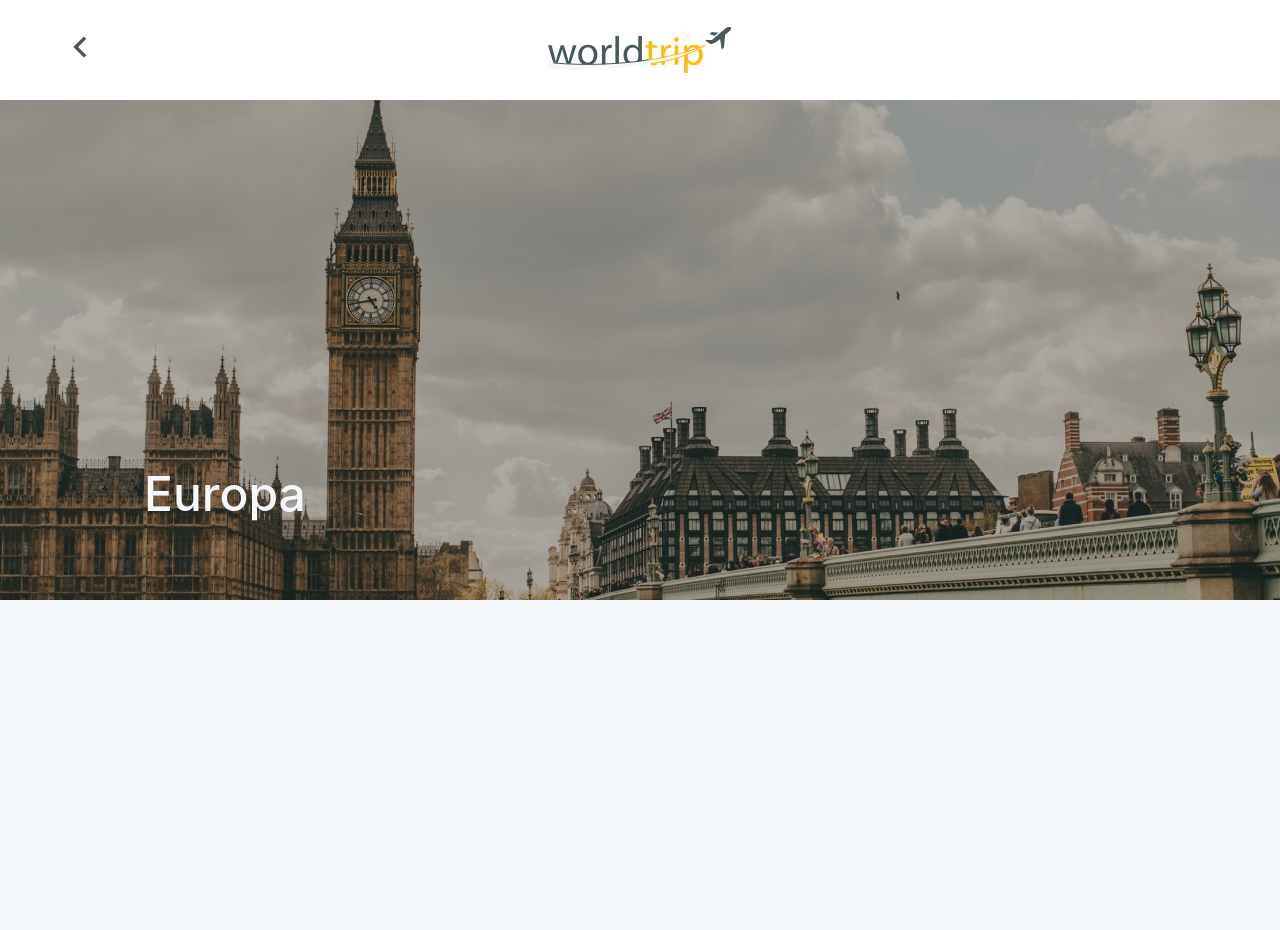
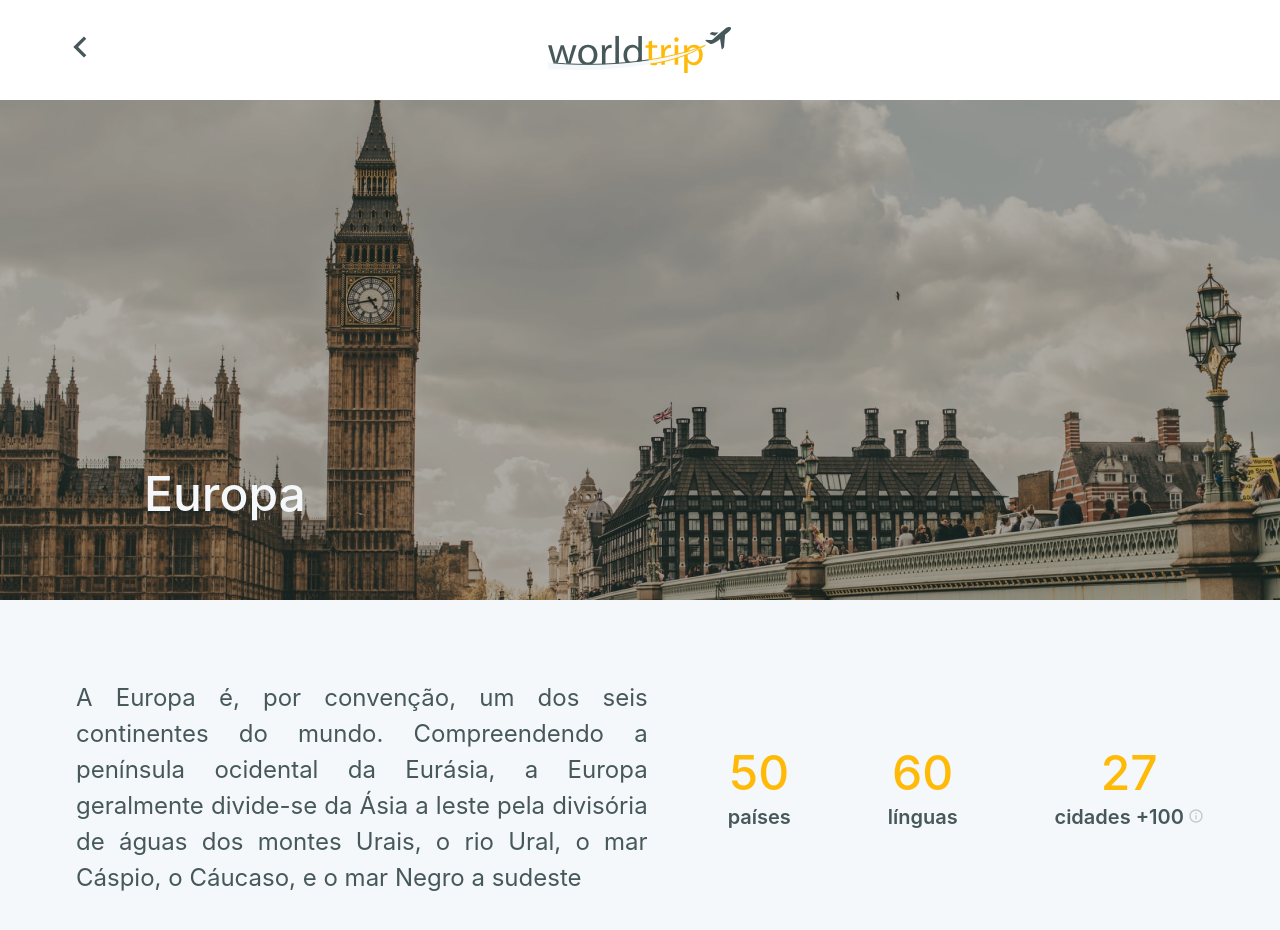
Before and after one commit to CodeAkio/worldtrip, a Next.js app: page /continent/europe in a window 1280 px wide. Shown: the top 930 px of the page. Before the commit the page ends 800 px from the top, so only its background shows below. Built offline with nearby package versions, Linux system fonts and the light colour scheme.

Commit message:
Continent info

```diff
--- /dev/null
+++ b/src/components/Content/Info.tsx
@@ -0,0 +1,48 @@
+import { Flex, Heading, Icon, Popover, PopoverArrow, PopoverBody, PopoverCloseButton, PopoverContent, PopoverTrigger, Text } from "@chakra-ui/react";
+import { RiInformationLine } from "react-icons/ri";
+
+interface InfoProps {
+  data: number
+  text: string
+  popoverText?: string
+}
+
+export function Info({ data, text, popoverText }: InfoProps) {
+  return (
+    <Flex
+      direction="column"
+      justify="center"
+      align={["flex-star", "flex-start", "center"]}
+    >
+      <Heading fontSize={["2xl", "5xl"]} color="yellow.400" fontWeight="500">
+        {data}
+      </Heading>
+      <Text fontWeight="600" fontSize={["md", "xl"]} color="gray.700">
+        {text}
+        {popoverText && (
+          <Popover>
+            <PopoverTrigger>
+              <span>
+                <Icon
+                  cursor="pointer"
+                  as={RiInformationLine}
+                  ml="1"
+                  color="gray.400"
+                  w={["10px", "16px"]}
+                  h={["10px", "16px"]}
+                />
+              </span>
+            </PopoverTrigger>
+            <PopoverContent bg="gray.700" color="yellow.400">
+              <PopoverArrow bg="gray.700" />
+              <PopoverCloseButton />
+              <PopoverBody fontWidth="400" fontSize="lg">
+                {popoverText}
+              </PopoverBody>
+            </PopoverContent>
+          </Popover>
+        )}
+      </Text>
+    </Flex>
+  )
+}
--- /dev/null
+++ b/src/components/Content/Infos.tsx
@@ -0,0 +1,15 @@
+import { Flex, Heading, Text } from "@chakra-ui/react";
+import { Info } from "./Info";
+
+export function Infos() {
+  return (
+    <Flex
+      align="center"
+      justify="space-between"
+    >
+      <Info data={50} text="países" />
+      <Info data={60} text="línguas" />
+      <Info data={27} text="cidades +100" popoverText="Lisboa, Paris, Londres" />
+    </Flex>
+  )
+}
--- /dev/null
+++ b/src/components/Content/index.tsx
@@ -0,0 +1,22 @@
+import { Text, Grid } from "@chakra-ui/react";
+
+import { Infos } from "./Infos";
+
+export function Content() {
+  return (
+    <Grid
+      templateColumns={["1fr", "1fr", "1fr 1fr", "1.2fr 1fr"]}
+      gap={[5, 10, 16, 20]}
+      my={["8", "20"]}
+    >
+      <Text
+        fontSize={["lg", "xl", "xl", "2xl"]}
+        color="gray.700"
+        textAlign="justify"
+      >
+        A Europa é, por convenção, um dos seis continentes do mundo. Compreendendo a península ocidental da Eurásia, a Europa geralmente divide-se da Ásia a leste pela divisória de águas dos montes Urais, o rio Ural, o mar Cáspio, o Cáucaso, e o mar Negro a sudeste
+      </Text>
+      <Infos />
+    </Grid>
+  )
+}
--- a/src/pages/continent/[slug].tsx
+++ b/src/pages/continent/[slug].tsx
@@ -1,4 +1,6 @@
 import { Flex } from "@chakra-ui/react";
+
+import { Content } from "../../components/Content";
 import { ContinentBanner } from "../../components/ContinentBanner";
 
 import { Header } from "../../components/Header";
@@ -8,6 +10,10 @@ export default function Continent() {
     <Flex direction="column">
       <Header />
       <ContinentBanner />
+
+      <Flex direction="column" maxW="1160px" mx="auto" mb="10" px="1rem">
+        <Content />
+      </Flex>
     </Flex>
   )
 }
```
